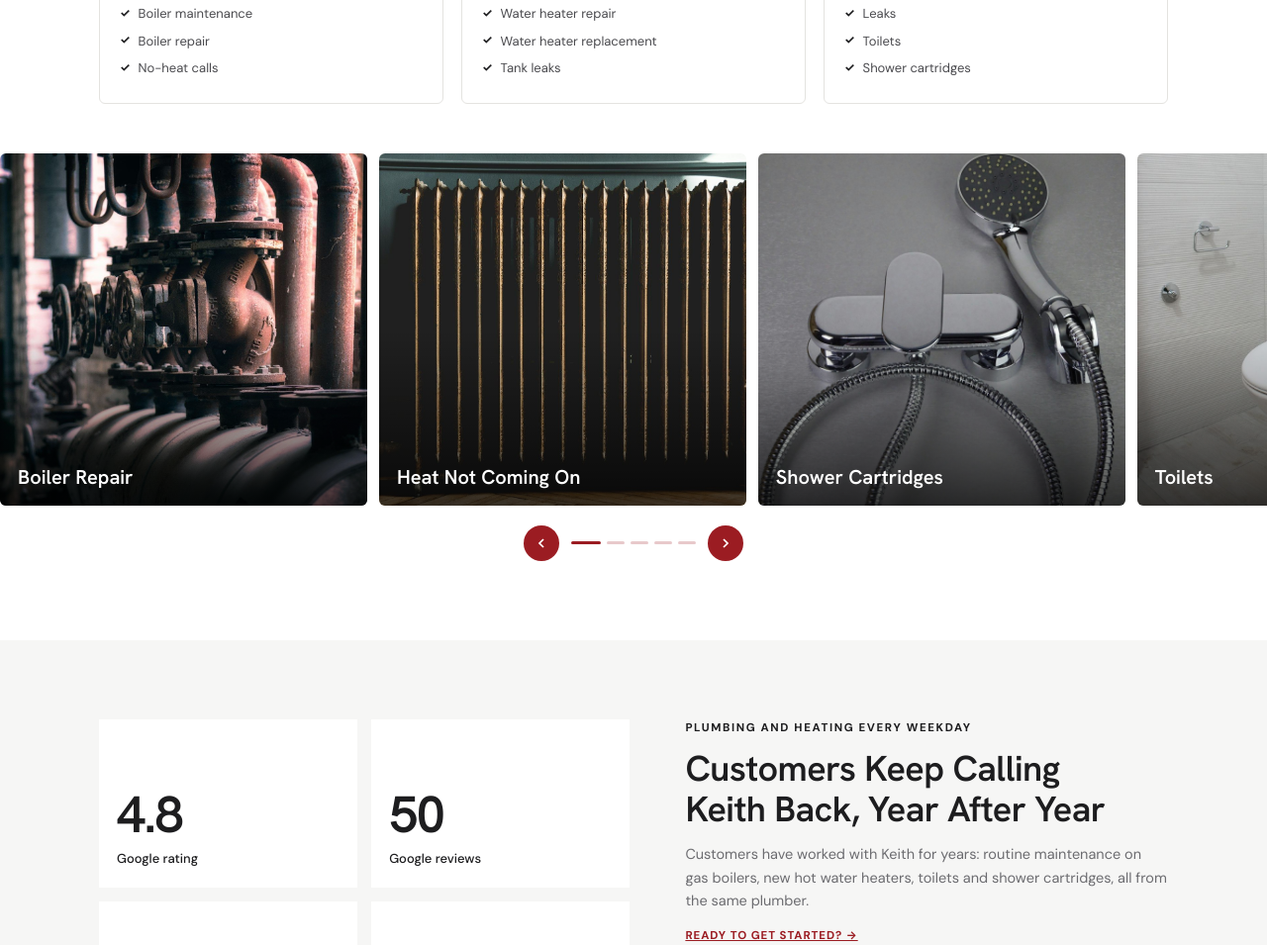
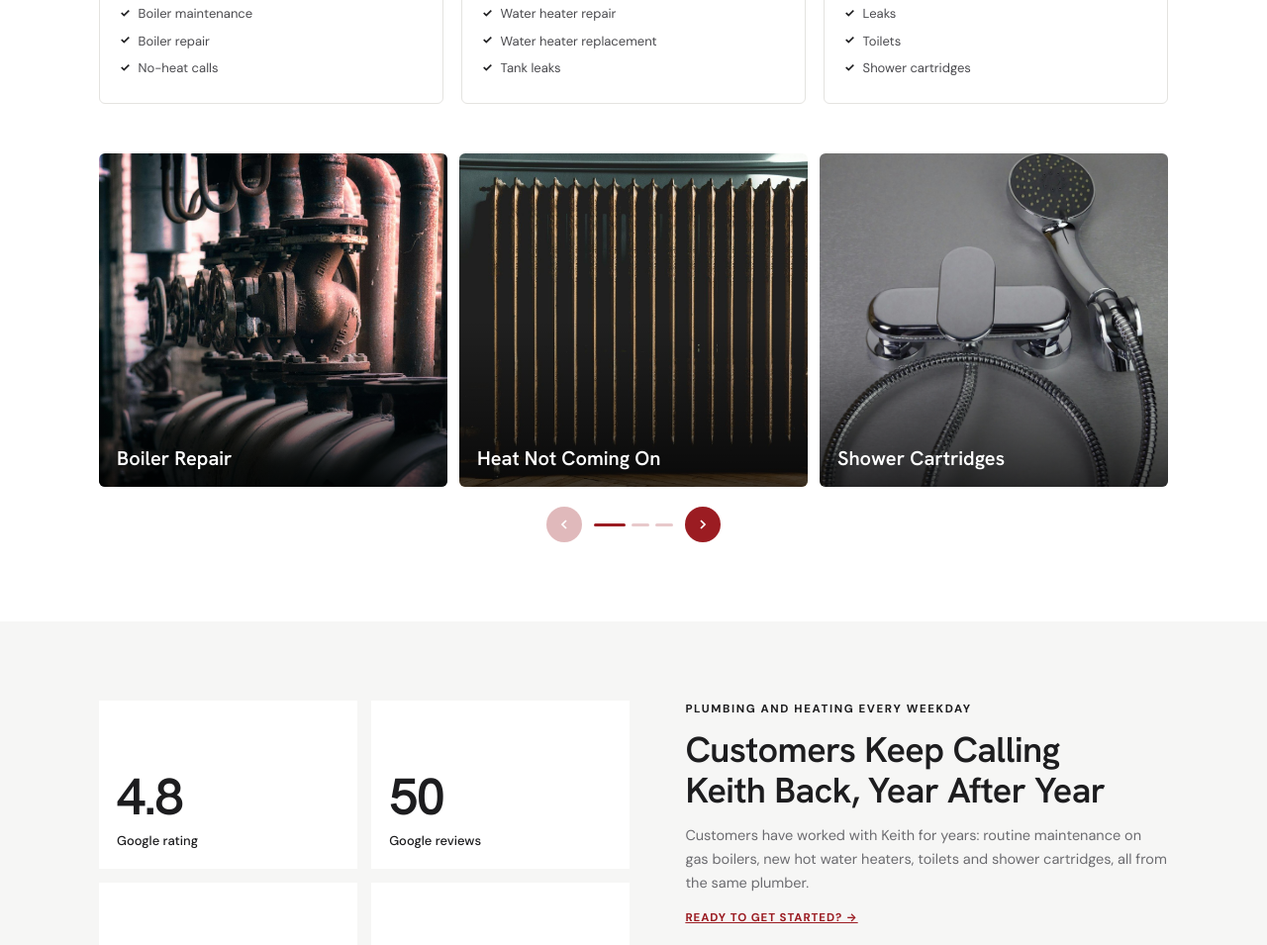
Before and after one commit to CodebyL/jhmoran-concept, a plain HTML site: page index.html in a window 1280 px wide. Shown: the part 3781-4736 px from the top of the page at 99% size. Drawn offline with Linux system fonts and the light colour scheme.

Commit message:
Rebuild service slider: every tile reachable, page dots, disabled ends, keyboard
Co-Authored-By: Claude Opus 5.5 <noreply@anthropic.com>
Claude-Session: https://claude.ai/code/session_0123MU419yDQsaoGf2q929ow

```diff
--- a/index.html
+++ b/index.html
@@ -145,7 +145,7 @@ nav.main a:hover::after,nav.main a[aria-current]::after{transform:scaleX(1)}
 .card li{font-size:13px;color:#4A4A4E;display:flex;gap:8px;align-items:center}
 .card li::before{content:"✓";color:var(--ink);font-weight:700;font-size:12px}
 .slider{margin-top:50px;position:relative}
-.strack{display:grid;grid-auto-flow:column;grid-auto-columns:calc((100% - 36px)/3.3);gap:12px;overflow-x:auto;scroll-snap-type:x mandatory;scrollbar-width:none;padding-left:max(20px,calc((100vw - var(--wrap))/2 - 60px))}
+.strack{display:grid;grid-auto-flow:column;grid-auto-columns:calc((100% - 24px)/3);gap:12px;overflow-x:auto;scroll-snap-type:x mandatory;scrollbar-width:none;scroll-behavior:smooth;overscroll-behavior-x:contain;padding:0;margin:0}
 .strack::-webkit-scrollbar{display:none}
 .tile{position:relative;scroll-snap-align:start;aspect-ratio:1/0.96;border-radius:6px;overflow:hidden;color:#fff;text-decoration:none}
 .tile img{width:100%;height:100%;object-fit:cover;transition:transform .8s}
@@ -154,7 +154,9 @@ nav.main a:hover::after,nav.main a[aria-current]::after{transform:scaleX(1)}
 .tile b{position:absolute;left:18px;bottom:16px;z-index:1;font:600 20px 'Hanken Grotesk',sans-serif}
 .dots{display:flex;align-items:center;justify-content:center;gap:12px;margin-top:20px}
 .dots button{width:36px;height:36px;border-radius:50%;border:0;background:var(--m);color:#fff;display:grid;place-items:center;cursor:pointer}
-.dots .bar{display:flex;gap:6px}.dots .bar i{width:18px;height:3px;border-radius:2px;background:#E8C9CB}.dots .bar i.on{background:var(--m);width:30px}
+.dots button:disabled{opacity:.3;cursor:default}
+.dots .bar{display:flex;gap:6px;align-items:center}.dots .bar button{width:18px;height:20px;border-radius:0;background:none;padding:0;display:flex;align-items:center}.dots .bar button::before{content:"";display:block;width:100%;height:3px;border-radius:2px;background:#E8C9CB;transition:background .3s}.dots .bar button[aria-current="true"]{width:32px}.dots .bar button[aria-current="true"]::before{background:var(--m)}
+.scount{font-size:13px;color:#6B6B70;text-align:center;margin-top:8px}
 
 /* stats */
 .stats{background:var(--paper);padding-block:80px}
@@ -303,7 +305,7 @@ footer .bot a{color:#A9A9AD;text-decoration:none}
  .hero .art{justify-self:center;width:min(100%,440px);margin-bottom:-20px}
  .split .grid,.stats .grid,.nh .grid,.faq .grid{grid-template-columns:1fr;gap:40px}
  .cards{grid-template-columns:1fr 1fr}
- .strack{grid-auto-columns:42%}
+ .strack{grid-auto-columns:calc((100% - 12px)/2)}
  .why .grid{grid-template-columns:1fr}
  .rvg{grid-template-columns:1fr 1fr}
  .contact{grid-template-columns:1fr}.contact .ph{min-height:360px}
@@ -320,7 +322,7 @@ footer .bot a{color:#A9A9AD;text-decoration:none}
  .intro,.split,.why,.rv,.nh,.stats{padding-block:64px}
  .cols{grid-template-columns:1fr;gap:22px;margin-top:44px}
  .cards,.rvg{grid-template-columns:1fr}
- .strack{grid-auto-columns:76%}
+ .strack{grid-auto-columns:84%}
  .why .tiles{grid-template-columns:1fr 1fr}
  .why .ph{min-height:280px}
  .panel{padding:22px 18px}
@@ -431,15 +433,15 @@ footer .bot a{color:#A9A9AD;text-decoration:none}
    <article class="card" data-rv><div class="ph"><img src="img/copper-lines.jpg" alt="Rows of bent copper water lines" loading="lazy"></div><h3>Plumbing</h3><p>Tracking down drips before they turn into water damage.</p><ul><li>Leaks</li><li>Toilets</li><li>Shower cartridges</li></ul></article>
   </div>
  </div>
- <div class="slider" data-rv>
-  <div class="strack" data-strack tabindex="0" aria-label="Services, scroll sideways">
+ <div class="wrap slider" data-rv>
+  <div class="strack" data-strack tabindex="0" role="region" aria-label="More services, use the arrows or scroll sideways">
    <a class="tile" href="#contact"><img src="img/old-pipes.jpg" alt="Old heating pipes and valves" loading="lazy"><b>Boiler Repair</b></a>
    <a class="tile" href="#contact"><img src="img/radiator.jpg" alt="Cast iron radiator in a dark room" loading="lazy"><b>Heat Not Coming On</b></a>
    <a class="tile" href="#contact"><img src="img/shower-valve.jpg" alt="Chrome shower mixer and hand shower" loading="lazy"><b>Shower Cartridges</b></a>
    <a class="tile" href="#contact"><img src="img/toilet.jpg" alt="Wall-mounted toilet in a white bathroom" loading="lazy" style="object-position:50% 70%"><b>Toilets</b></a>
    <a class="tile" href="#contact"><img src="img/tools.jpg" alt="Wrenches laid out in a toolbox" loading="lazy"><b>Small Jobs</b></a>
   </div>
-  <div class="dots"><button type="button" data-sprev aria-label="Previous services"><svg width="16" height="16" viewBox="0 0 24 24" fill="none" stroke="currentColor" stroke-width="2.6" aria-hidden="true"><path d="M15 6l-6 6 6 6"/></svg></button><span class="bar" aria-hidden="true"><i class="on"></i><i></i><i></i><i></i><i></i></span><button type="button" data-snext aria-label="Next services"><svg width="16" height="16" viewBox="0 0 24 24" fill="none" stroke="currentColor" stroke-width="2.6" aria-hidden="true"><path d="M9 6l6 6-6 6"/></svg></button></div>
+  <div class="dots"><button type="button" data-sprev aria-label="Previous services"><svg width="16" height="16" viewBox="0 0 24 24" fill="none" stroke="currentColor" stroke-width="2.6" aria-hidden="true"><path d="M15 6l-6 6 6 6"/></svg></button><span class="bar" data-sdots></span><button type="button" data-snext aria-label="Next services"><svg width="16" height="16" viewBox="0 0 24 24" fill="none" stroke="currentColor" stroke-width="2.6" aria-hidden="true"><path d="M9 6l6 6-6 6"/></svg></button></div>
  </div>
 </section>
 
@@ -571,10 +573,18 @@ footer .bot a{color:#A9A9AD;text-decoration:none}
   if(t.hasAttribute('data-next'))show(i+1,1);else if(t.hasAttribute('data-back'))show(i-1,1);else if(t.hasAttribute('data-fixed'))show('fixed',1);else if(t.hasAttribute('data-restart'))show(0,1)});
  show(0);
  // service slider
- var tr=document.querySelector('[data-strack]'),dots=[].slice.call(document.querySelectorAll('.dots .bar i'));
- var mv=function(d){var c=tr.children[0];tr.scrollBy({left:d*(c.getBoundingClientRect().width+12),behavior:matchMedia('(prefers-reduced-motion: reduce)').matches?'auto':'smooth'})};
- document.querySelector('[data-sprev]').addEventListener('click',function(){mv(-1)});document.querySelector('[data-snext]').addEventListener('click',function(){mv(1)});
- tr.addEventListener('scroll',function(){var c=tr.children[0].getBoundingClientRect().width+12,i=Math.round(tr.scrollLeft/c);dots.forEach(function(d,j){d.classList.toggle('on',j===Math.min(i,dots.length-1))})},{passive:true});
+ (function(){var tr=document.querySelector('[data-strack]'),tiles=[].slice.call(tr.children),pv=document.querySelector('[data-sprev]'),nx=document.querySelector('[data-snext]'),dw=document.querySelector('[data-sdots]');
+  var step=function(){return tiles[1].offsetLeft-tiles[0].offsetLeft};
+  var per=function(){return Math.max(1,Math.round((tr.clientWidth+12)/step()))};
+  var pages=function(){return Math.max(1,tiles.length-per()+1)};
+  var cur=function(){var mx=tr.scrollWidth-tr.clientWidth;if(tr.scrollLeft>=mx-2)return pages()-1;return Math.round(tr.scrollLeft/step())};
+  var go=function(i){i=Math.max(0,Math.min(pages()-1,i));tr.scrollTo({left:i*step(),behavior:matchMedia('(prefers-reduced-motion: reduce)').matches?'auto':'smooth'})};
+  var sync=function(){var i=cur(),n=pages();pv.disabled=i<=0;nx.disabled=i>=n-1;[].slice.call(dw.children).forEach(function(d,j){d.setAttribute('aria-current',String(j===i))})};
+  var build=function(){dw.innerHTML='';for(var i=0;i<pages();i++){var b=document.createElement('button');b.type='button';b.setAttribute('aria-label','Show services from '+(i+1));(function(k){b.addEventListener('click',function(){go(k)})})(i);dw.appendChild(b)}sync()};
+  pv.addEventListener('click',function(){go(cur()-1)});nx.addEventListener('click',function(){go(cur()+1)});
+  var t=0;tr.addEventListener('scroll',function(){if(!t){t=1;requestAnimationFrame(function(){t=0;sync()})}},{passive:true});
+  tr.addEventListener('keydown',function(e){if(e.key==='ArrowRight'){e.preventDefault();go(cur()+1)}if(e.key==='ArrowLeft'){e.preventDefault();go(cur()-1)}});
+  addEventListener('resize',build);build()})();
  // quick request -> contact form
  var q=document.querySelector('[data-quick]');q.addEventListener('submit',function(e){e.preventDefault();var v=document.getElementById('qk-s').value,z=document.getElementById('qk-z').value;
   if(v)document.getElementById('s').value=v;if(z)document.getElementById('z').value=z;document.getElementById('contact').scrollIntoView({behavior:matchMedia('(prefers-reduced-motion: reduce)').matches?'auto':'smooth'});setTimeout(function(){document.getElementById('n').focus({preventScroll:true})},600)});
```
